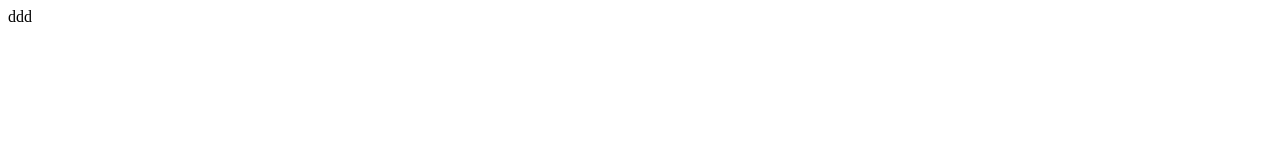
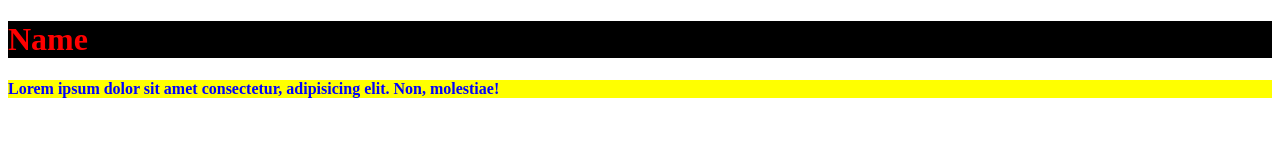
Before and after one commit to hashir0260/Frontend-Web-Development-Learning-Journey, a plain HTML site: page Day 2/index.html in a window 1280 px wide. Drawn offline with Linux system fonts and the light colour scheme.

Commit message:
Learned inline, internal and external css also element selector

```diff
--- a/Day 2/index.html
+++ b/Day 2/index.html
@@ -4,8 +4,20 @@
     <meta charset="UTF-8">
     <meta name="viewport" content="width=device-width, initial-scale=1.0">
     <title>Document</title>
+    <link rel="stylesheet" href="style.css"><!--External CSS-->
+    <!--Internal CSS-->
+    <style>
+        h1{
+            color: red;
+        }
+        p{
+            color: blue;
+        }
+    </style>
 </head>
 <body>
-    ddd
+    <!--Inline CSS-->
+    <h1 style="background-color: black;">Name</h1>
+    <p style="background-color: yellow;">Lorem ipsum dolor sit amet consectetur, adipisicing elit. Non, molestiae!</p>
 </body>
 </html>
--- /dev/null
+++ b/Day 2/style.css
@@ -0,0 +1,7 @@
+h1{
+    font-weight: bold;
+}
+
+p{
+    font-weight: bold;
+}
```
